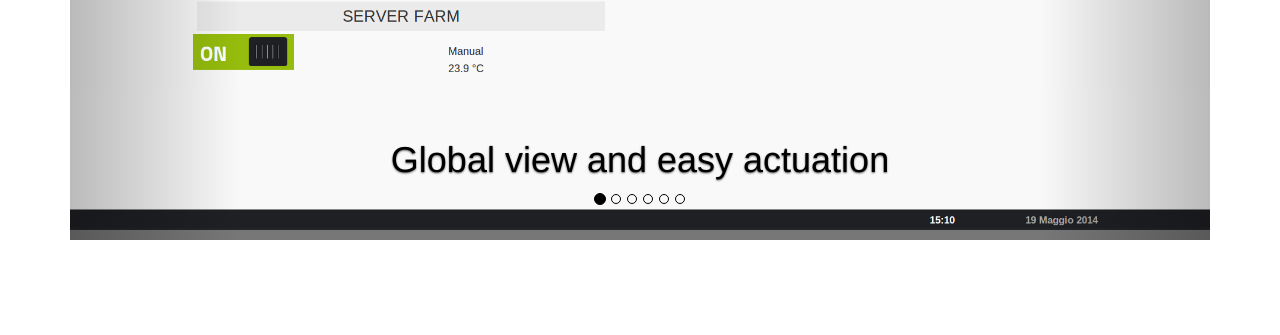
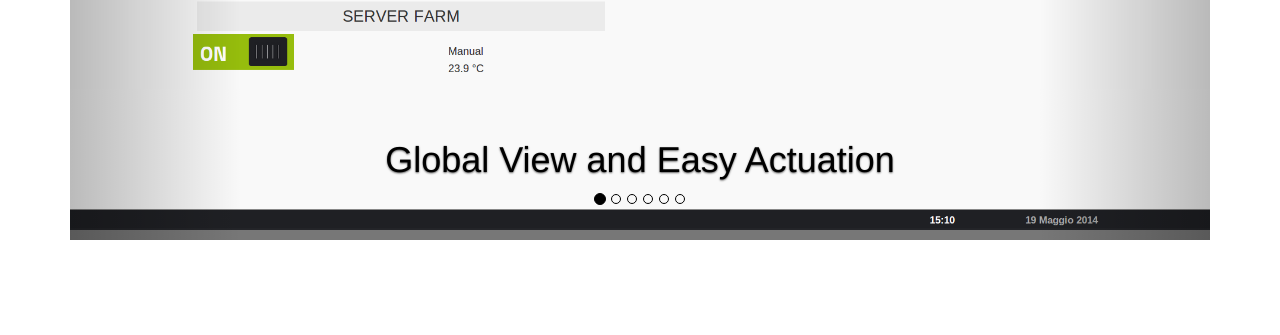
Before and after one commit to myna-project/myna-project.github.io, a Jekyll site: the page built from eng/index.html, in a window 1280 px wide. Shown: the part 420-755 px from the top of the page. Built offline with Jekyll 4.4.1, drawn with Linux system fonts in a browser that asks for light colours; nearby versions of some CDN libraries; Markdown is read by kramdown in place of the engine named in the settings.

Commit message:
minor fix

```diff
--- a/_config.yml
+++ b/_config.yml
@@ -30,11 +30,11 @@
     input-registers : "Struttura degli Input Registers"
     coils: "Struttura delle coils"
     config-myna: "Struttura ed esempio file di configurazione di Myna"
-    alerting : "Alert attraverso mail o sms con regole personalizzate"
-    cost : "Consumo energetico e stima del costo"
-    graphs : "Memorizzazione e visualizzazione dei dati"
-    home_myna : "Visione globale e attuazioni"
-    mode : "Programmazione stanza per stanza"
+    alerting : "Alert Attraverso Mail o SMS con Regole Personalizzate"
+    cost : "Consumo Energetico e Stima del Costo"
+    graphs : "Memorizzazione e Visualizzazione dei Dati"
+    home_myna : "Visione Globale e Attuazioni"
+    mode : "Programmazione Stanza per Stanza"
     timer : "Interfaccia di programmazione oraria"
     back_to_top : "Torna su"
   eng:
@@ -58,10 +58,10 @@
     input-registers : "Input Registers structure"
     coils: "Coils structure"
     config-myna: "Example of Myna configuration file"
-    alerting : "Alert by mail or sms with customized rules"
-    cost : "Energy metering and cost estimation"
-    graphs : "Data storage and visualization up to one year"
-    home_myna : "Global view and easy actuation"
-    mode : "Smart room by room programming"
-    timer : "Simple time programming interface"
+    alerting : "Alert by Mail or SMS with Customized Rules"
+    cost : "Energy Metering and Cost Estimation"
+    graphs : "Data Storage and Visualization up to One Year"
+    home_myna : "Global View and Easy Actuation"
+    mode : "Smart Room by Room Programming"
+    timer : "Simple Time Programming Interface"
     back_to_top : "Back to top"
```
